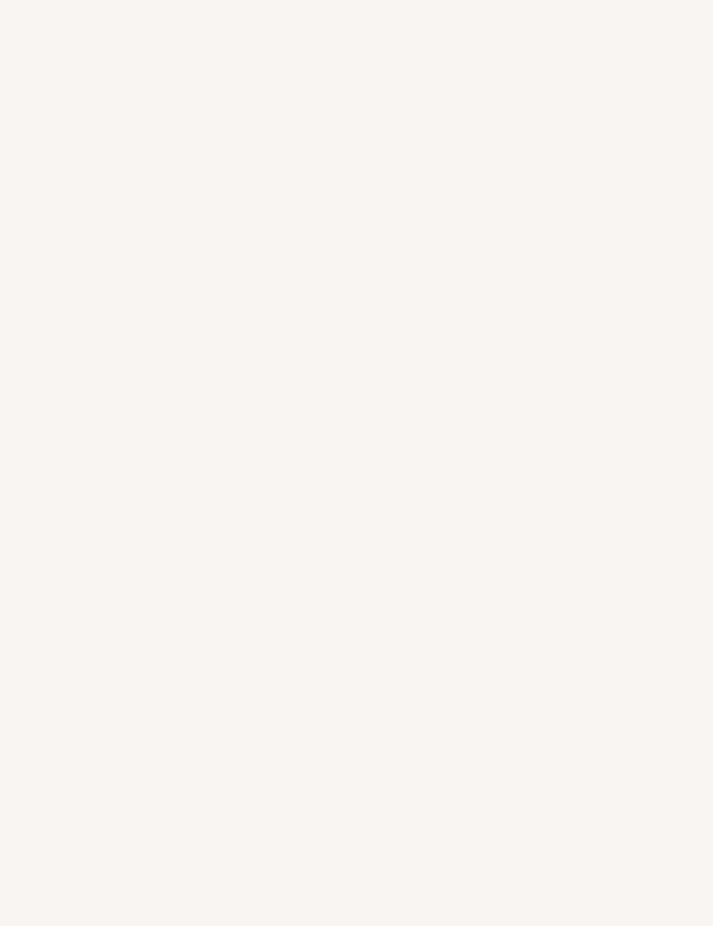
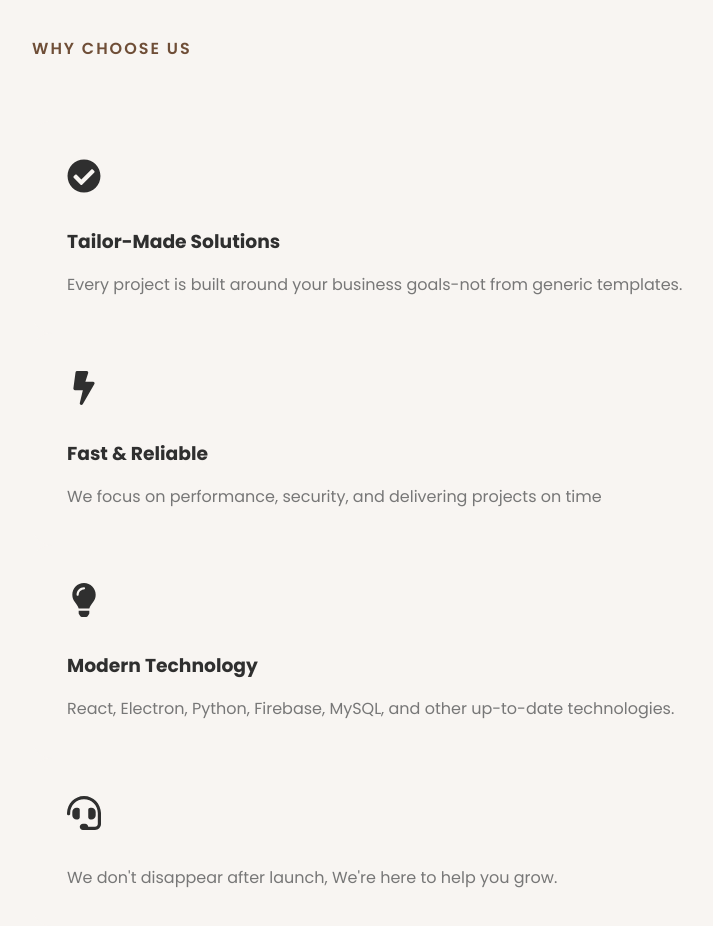
Before and after one commit to Estrio/koffi-koffi_portfolio, a React (Vite) app: page / in a window 1280 px wide. Shown: the part 4360-5286 px from the top of the page, without its empty margins (32-745 px from the left). Before the commit the page ends 4396 px from the top, so only its background shows below. Built offline with nearby package versions, Linux system fonts and the light colour scheme.

Commit message:
WhyChoose.jsx

```diff
--- a/src/app.jsx
+++ b/src/app.jsx
@@ -4,6 +4,7 @@ import About from "./sections/About";
 import Services from "./sections/Services"
 import Portfolio from "./sections/Portfolio";
 import Process from "./sections/Process";
+import WhyChoose from "./sections/WhyChoose";
 
 function App() {
     return (
@@ -14,6 +15,7 @@ function App() {
             <Services/>
             <Portfolio/>
             <Process/>
+            <WhyChoose />
         </>
     );
 }
--- /dev/null
+++ b/src/sections/WhyChoose.css
@@ -0,0 +1,37 @@
+.why{
+    background: white;
+}
+
+.why-grid{
+    display: grid;
+    grid-template-columns: repeat(auto-fit,minmax(260px,1fr));
+    gap:30px;
+    margin-top: 60px;
+}
+
+.why-card{
+    padding: 35px;
+    border-radius: 20px;
+    background: #F8F5F2;
+    transition: .3s;
+}
+
+.why-card:hover{
+    transform:translateY(-8px);
+    box-shadow: var(--shadow);
+}
+
+.why-icon{
+    font-size:34px;
+    color: var(--shadow);
+    margin-bottom: 20px;
+}
+
+.why-card h3{
+    margin-bottom: 15px;
+}
+
+.why-card p{
+    color: var(--text-light);
+    line-height: 1.7;
+}
--- /dev/null
+++ b/src/sections/whychoose.jsx
@@ -0,0 +1,62 @@
+import Container from "../components/layout/Container";
+import SectionTitle from "../components/ui/SectionTitle";
+import {FaCheckCircle,FaBolt,FaHeadset,FaLightbulb } from "react-icons/fa";
+
+import "./WhyChoose.css"
+
+const features = [
+    {
+        icon: <FaCheckCircle />,
+        title: "Tailor-Made Solutions",
+        description:
+            "Every project is built around your business goals-not from generic templates."
+    },
+
+    {
+        icon: <FaBolt />,
+        title: "Fast & Reliable",
+        description:
+            "We focus on performance, security, and delivering projects on time"
+    },
+
+    {
+        icon: <FaLightbulb />,
+        title: "Modern Technology",
+        description:
+            "React, Electron, Python, Firebase, MySQL, and other up-to-date technologies."
+    },
+
+    {
+        icon: <FaHeadset />,
+        titlet: "Continouos Support",
+        description:
+            "We don't disappear after launch, We're here to help you grow."
+    }
+]
+
+function WhyChoose() {
+    return (
+        <Container>
+        <SectionTitle
+            subtitle="Why Choose Us"
+            titlet="More Than Just Developers"
+            />
+
+            <div className="why-grid"></div>
+                {features.map((feature, index) => (
+                    <div className="why-card" key={index}>
+
+                        <div className="why-icon">
+                            {feature.icon}
+                        </div>
+
+                        <h3>{feature.title}</h3>
+
+                        <p>{feature.description}</p>
+                    </div>
+                ))}
+        </Container>
+    )
+}
+
+export default WhyChoose;
```
